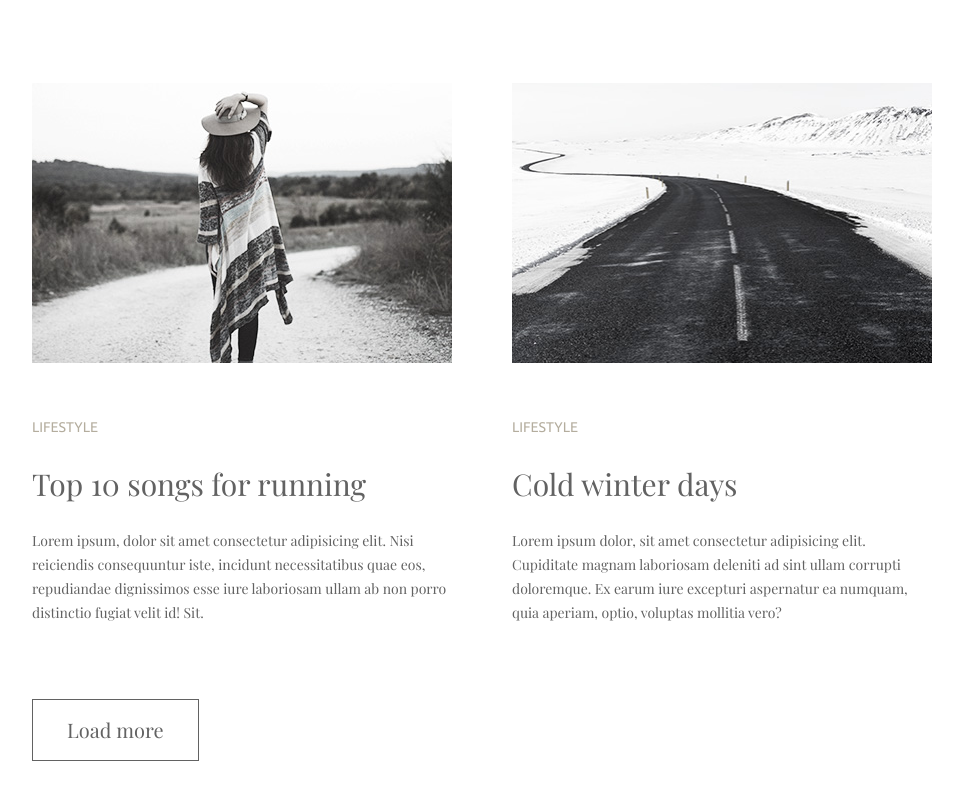
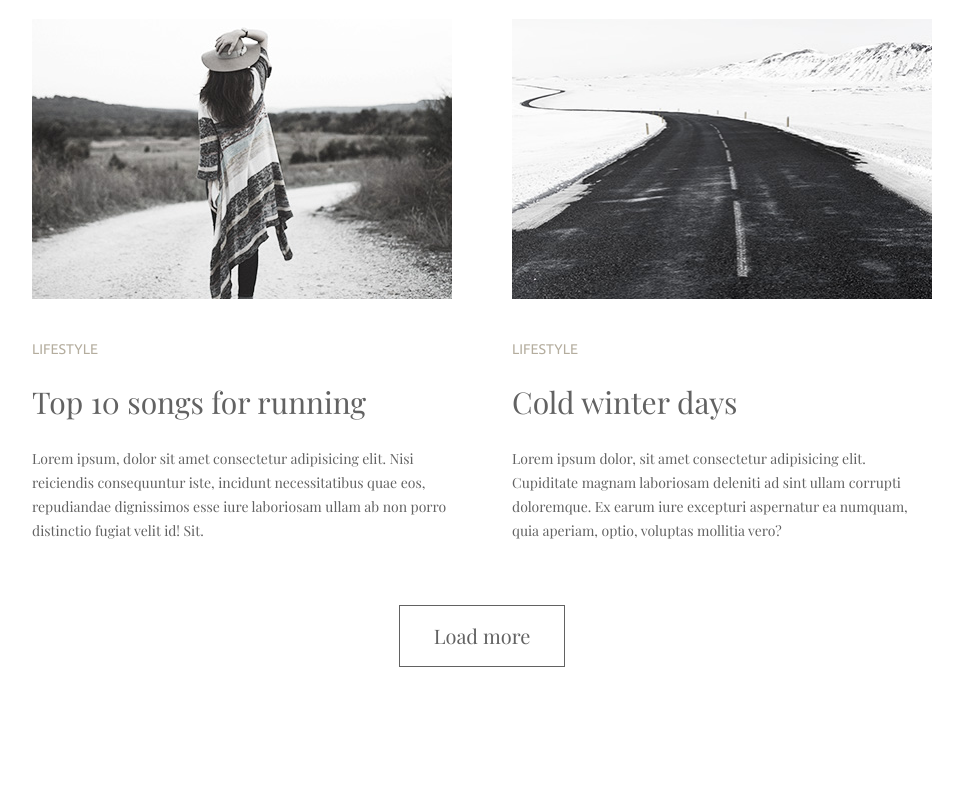
Before and after one commit to rynazavr/homework-03, a plain HTML site: page index.html in a window 1280 px wide. Shown: the part 1490-2290 px from the top of the page, without its empty margins (158-1121 px from the left). After the commit the page ends 2227 px from the top, so only its background shows below. Drawn offline with nearby package versions, Linux system fonts and the light colour scheme.

Commit message:
after editing 1v

```diff
--- a/css/styles.css
+++ b/css/styles.css
@@ -12,11 +12,19 @@ body {
   font-size: 14px;
   line-height: 24px;
 }
+
+section {
+  padding-bottom: 70px;
+}
 .main-class {
   width: 900px;
   margin: 0 auto;
 }
 
+.container {
+  width: 900px;
+  margin: 0 auto;
+}
 /*NAVIGATION*/
 .navigation-list {
   list-style: none;
@@ -48,12 +56,13 @@ body {
 .article-list {
   list-style: none;
   margin: 0;
-  padding: 0;
+  padding: 0 0 57px;
   font-size: 0px;
 }
 .article-list li {
   width: 420px;
   display: inline-block;
+  padding: 0;
   margin-bottom: 133px;
 }
 .article-list li:not(:nth-child(2n)) {
@@ -66,6 +75,7 @@ body {
   font-size: 30px;
   line-height: 36px;
   font-weight: 400;
+  margin: 0px;
   margin-bottom: 27px;
 }
 .article-category {
@@ -75,10 +85,12 @@ body {
   color: #b4ad9e;
   line-height: 17px;
   font-size: 14px;
+  margin: 0px;
   margin-bottom: 26px;
 }
 .article-content {
   font-size: 14px;
+  margin: 0px;
 }
 
 .articles-image {
@@ -107,10 +119,10 @@ input[type="radio"].visually-hidden {
   padding: 18px 34px;
   text-align: center;
   text-decoration: none;
-  display: inline-block;
+  display: block;
   font-size: 20px;
   line-height: 24px;
-  margin: 60px auto 70px;
+  margin: 0 auto;
   cursor: pointer;
   font-family: "Playfair Display";
   font-weight: 400;
--- a/index.html
+++ b/index.html
@@ -12,6 +12,7 @@
     <title>Homework3</title>
   </head>
   <body>
+    <div class="container">
     <header>
       <nav>
         <ul class="navigation-list">
@@ -21,6 +22,7 @@
           <li><a href="#">travel</a></li>
         </ul>
       </nav>
+    </header>
       <main class="main-class">
         <h1 class="visually-hidden">Articles</h1>
         <section>
@@ -128,9 +130,11 @@
               </p>
             </li>
           </ul>
+
           <button class="button">Load more</button>
         </section>
       </main>
-    </header>
+
+    </div>
   </body>
 </html>
```
